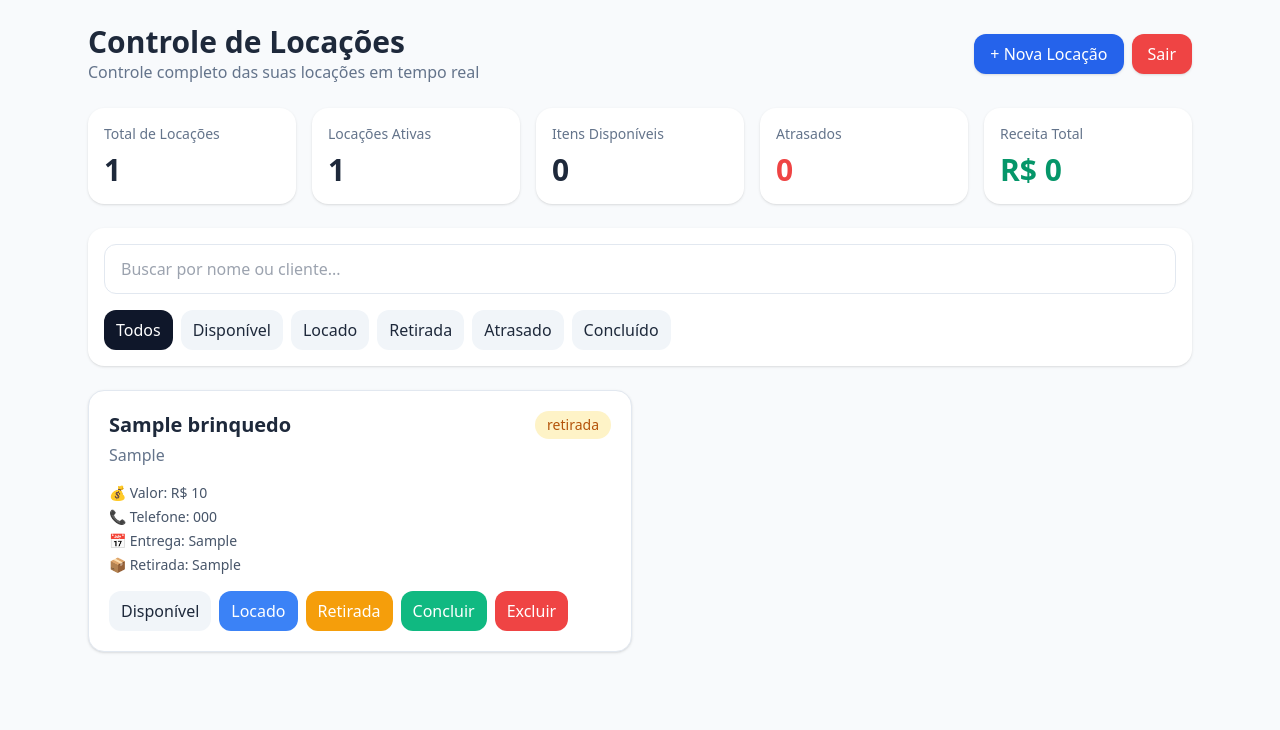
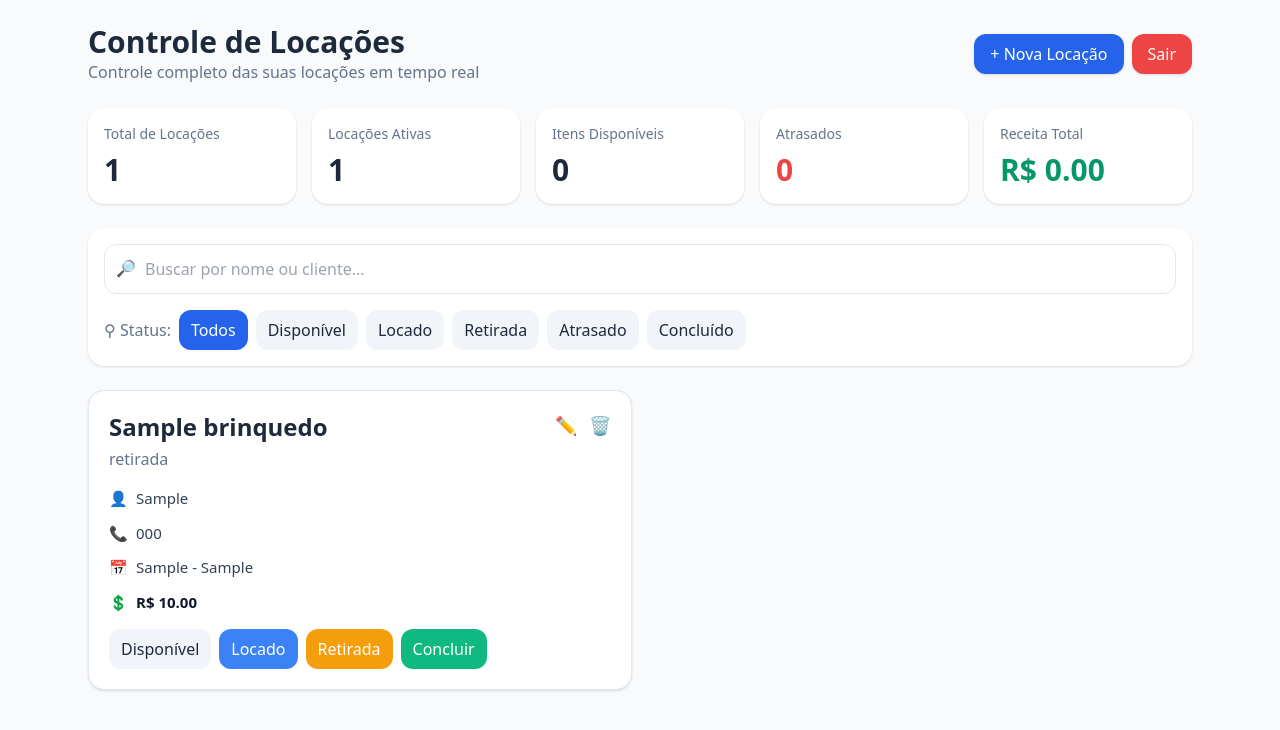
Before and after one commit to yuguzero/gestao-1.0, a Flask app: page / in a window 1280 px wide. Shown: the top 730 px of the page. Run offline with Flask 3, Linux system fonts and the light colour scheme; the visitor is signed in with stand-in values (Sample User, id 1); tables that the repository leaves empty hold one stand-in row (values such as "Sample post"); some libraries are stand-ins or nearby versions.

Commit message:
Update index.html

```diff
--- a/templates/index.html
+++ b/templates/index.html
@@ -5,12 +5,14 @@
     <meta name="viewport" content="width=device-width, initial-scale=1.0">
     <title>Gestão AeG</title>
     <script src="https://cdn.tailwindcss.com"></script>
+    <link rel="manifest" href="/manifest.json">
 </head>
 <body class="bg-slate-50 text-slate-800">
 
 <div class="min-h-screen">
     <div class="max-w-6xl mx-auto p-4 md:p-6">
 
+        <!-- HEADER -->
         <div class="flex flex-col gap-4 md:flex-row md:items-center md:justify-between mb-6">
             <div>
                 <h1 class="text-3xl font-bold">Controle de Locações</h1>
@@ -27,6 +29,7 @@
             </div>
         </div>
 
+        <!-- CARDS -->
         <div class="grid grid-cols-1 sm:grid-cols-2 xl:grid-cols-5 gap-4 mb-6">
             <div class="bg-white rounded-2xl shadow p-4">
                 <p class="text-sm text-slate-500">Total de Locações</p>
@@ -50,28 +53,35 @@
 
             <div class="bg-white rounded-2xl shadow p-4">
                 <p class="text-sm text-slate-500">Receita Total</p>
-                <h2 id="receita" class="text-3xl font-bold mt-2 text-emerald-600">R$ 0</h2>
+                <h2 id="receita" class="text-3xl font-bold mt-2 text-emerald-600">R$ 0,00</h2>
             </div>
         </div>
 
+        <!-- BUSCA + FILTROS -->
         <div class="bg-white rounded-2xl shadow p-4 mb-6">
-            <input
-                id="busca"
-                placeholder="Buscar por nome ou cliente..."
-                class="w-full border border-slate-200 rounded-xl px-4 py-3 outline-none focus:ring-2 focus:ring-blue-500"
-                oninput="carregar()"
-            >
+            <div class="relative">
+                <span class="absolute left-3 top-3 text-slate-400">🔎</span>
+                <input
+                    id="busca"
+                    placeholder="Buscar por nome ou cliente..."
+                    class="w-full border border-slate-200 rounded-xl pl-10 pr-4 py-3 outline-none focus:ring-2 focus:ring-blue-500"
+                    oninput="carregar()"
+                >
+            </div>
 
-            <div class="flex flex-wrap gap-2 mt-4">
-                <button onclick="setFiltro('todos')" class="px-3 py-2 rounded-xl bg-slate-900 text-white">Todos</button>
-                <button onclick="setFiltro('disponível')" class="px-3 py-2 rounded-xl bg-slate-100">Disponível</button>
-                <button onclick="setFiltro('locado')" class="px-3 py-2 rounded-xl bg-slate-100">Locado</button>
-                <button onclick="setFiltro('retirada')" class="px-3 py-2 rounded-xl bg-slate-100">Retirada</button>
-                <button onclick="setFiltro('atrasado')" class="px-3 py-2 rounded-xl bg-slate-100">Atrasado</button>
-                <button onclick="setFiltro('concluído')" class="px-3 py-2 rounded-xl bg-slate-100">Concluído</button>
+            <div class="flex flex-wrap items-center gap-2 mt-4">
+                <span class="text-slate-500">⚲ Status:</span>
+
+                <button onclick="setFiltro('todos')" class="px-3 py-2 rounded-xl bg-blue-600 text-white">Todos</button>
+                <button onclick="setFiltro('disponível')" class="px-3 py-2 rounded-xl bg-slate-100 hover:bg-slate-200">Disponível</button>
+                <button onclick="setFiltro('locado')" class="px-3 py-2 rounded-xl bg-slate-100 hover:bg-slate-200">Locado</button>
+                <button onclick="setFiltro('retirada')" class="px-3 py-2 rounded-xl bg-slate-100 hover:bg-slate-200">Retirada</button>
+                <button onclick="setFiltro('atrasado')" class="px-3 py-2 rounded-xl bg-slate-100 hover:bg-slate-200">Atrasado</button>
+                <button onclick="setFiltro('concluído')" class="px-3 py-2 rounded-xl bg-slate-100 hover:bg-slate-200">Concluído</button>
             </div>
         </div>
 
+        <!-- LISTA -->
         <div id="lista" class="grid grid-cols-1 md:grid-cols-2 gap-4"></div>
     </div>
 </div>
@@ -82,15 +92,6 @@ let filtroAtual = "todos";
 function setFiltro(filtro) {
     filtroAtual = filtro;
     carregar();
-}
-
-function badgeClasse(status) {
-    if (status === "concluído") return "bg-emerald-100 text-emerald-700";
-    if (status === "locado") return "bg-blue-100 text-blue-700";
-    if (status === "disponível") return "bg-slate-100 text-slate-700";
-    if (status === "retirada") return "bg-amber-100 text-amber-700";
-    if (status === "atrasado") return "bg-red-100 text-red-700";
-    return "bg-slate-100 text-slate-700";
 }
 
 async function carregar() {
@@ -116,8 +117,8 @@ async function carregar() {
 
         let statusVisual = b.status || "disponível";
 
-        const temBusca = nome.includes(busca) || cliente.includes(busca);
-        if (!temBusca) return;
+        const bateBusca = nome.includes(busca) || cliente.includes(busca);
+        if (!bateBusca) return;
 
         let itemAtrasado = false;
         if (b.retirada) {
@@ -143,19 +144,36 @@ async function carregar() {
             <div class="bg-white rounded-2xl shadow p-5 border ${borda}">
                 <div class="flex items-start justify-between gap-3">
                     <div>
-                        <h3 class="text-xl font-semibold">${b.nome || "Sem nome"}</h3>
-                        <p class="text-slate-500 mt-1">${b.cliente || "Sem cliente"}</p>
+                        <h3 class="text-2xl font-semibold">${b.nome || "Sem nome"}</h3>
+                        <p class="text-slate-500 mt-1">${b.status || "disponível"}</p>
                     </div>
-                    <span class="text-sm px-3 py-1 rounded-full ${badgeClasse(statusVisual)}">
-                        ${statusVisual}
-                    </span>
+
+                    <div class="flex gap-3 text-slate-500 text-lg">
+                        <button onclick="editarItem(${b.id})" class="hover:text-blue-600" title="Editar">✏️</button>
+                        <button onclick="deletarItem(${b.id})" class="hover:text-red-600" title="Excluir">🗑️</button>
+                    </div>
                 </div>
 
-                <div class="mt-4 space-y-1 text-sm text-slate-600">
-                    <p>💰 Valor: R$ ${valor}</p>
-                    <p>📞 Telefone: ${b.telefone || "—"}</p>
-                    <p>📅 Entrega: ${b.entrega || "—"}</p>
-                    <p>📦 Retirada: ${b.retirada || "—"}</p>
+                <div class="mt-4 space-y-3 text-[15px] text-slate-700">
+                    <p class="flex items-center gap-2">
+                        <span>👤</span>
+                        <span>${b.cliente || "Sem cliente"}</span>
+                    </p>
+
+                    <p class="flex items-center gap-2">
+                        <span>📞</span>
+                        <span>${b.telefone || "—"}</span>
+                    </p>
+
+                    <p class="flex items-center gap-2">
+                        <span>📅</span>
+                        <span>${b.entrega || "—"} - ${b.retirada || "—"}</span>
+                    </p>
+
+                    <p class="flex items-center gap-2 font-semibold text-slate-900">
+                        <span>💲</span>
+                        <span>R$ ${valor.toFixed(2)}</span>
+                    </p>
                 </div>
 
                 <div class="flex flex-wrap gap-2 mt-4">
@@ -171,9 +189,6 @@ async function carregar() {
                     <button onclick="mudarStatus(${b.id}, 'concluído')" class="px-3 py-2 rounded-xl bg-emerald-500 hover:bg-emerald-600 text-white">
                         Concluir
                     </button>
-                    <button onclick="deletarItem(${b.id})" class="px-3 py-2 rounded-xl bg-red-500 hover:bg-red-600 text-white">
-                        Excluir
-                    </button>
                 </div>
             </div>
         `;
@@ -183,7 +198,7 @@ async function carregar() {
     document.getElementById("ativos").innerText = ativos;
     document.getElementById("disponivel").innerText = disponivel;
     document.getElementById("atrasados").innerText = atrasados;
-    document.getElementById("receita").innerText = `R$ ${receita}`;
+    document.getElementById("receita").innerText = `R$ ${receita.toFixed(2)}`;
 }
 
 async function mudarStatus(id, status) {
@@ -202,6 +217,10 @@ async function deletarItem(id) {
         body: JSON.stringify({ id })
     });
     carregar();
+}
+
+function editarItem(id) {
+    alert("A edição eu monto pra você no próximo passo 😎");
 }
 
 async function abrirModal() {
```
